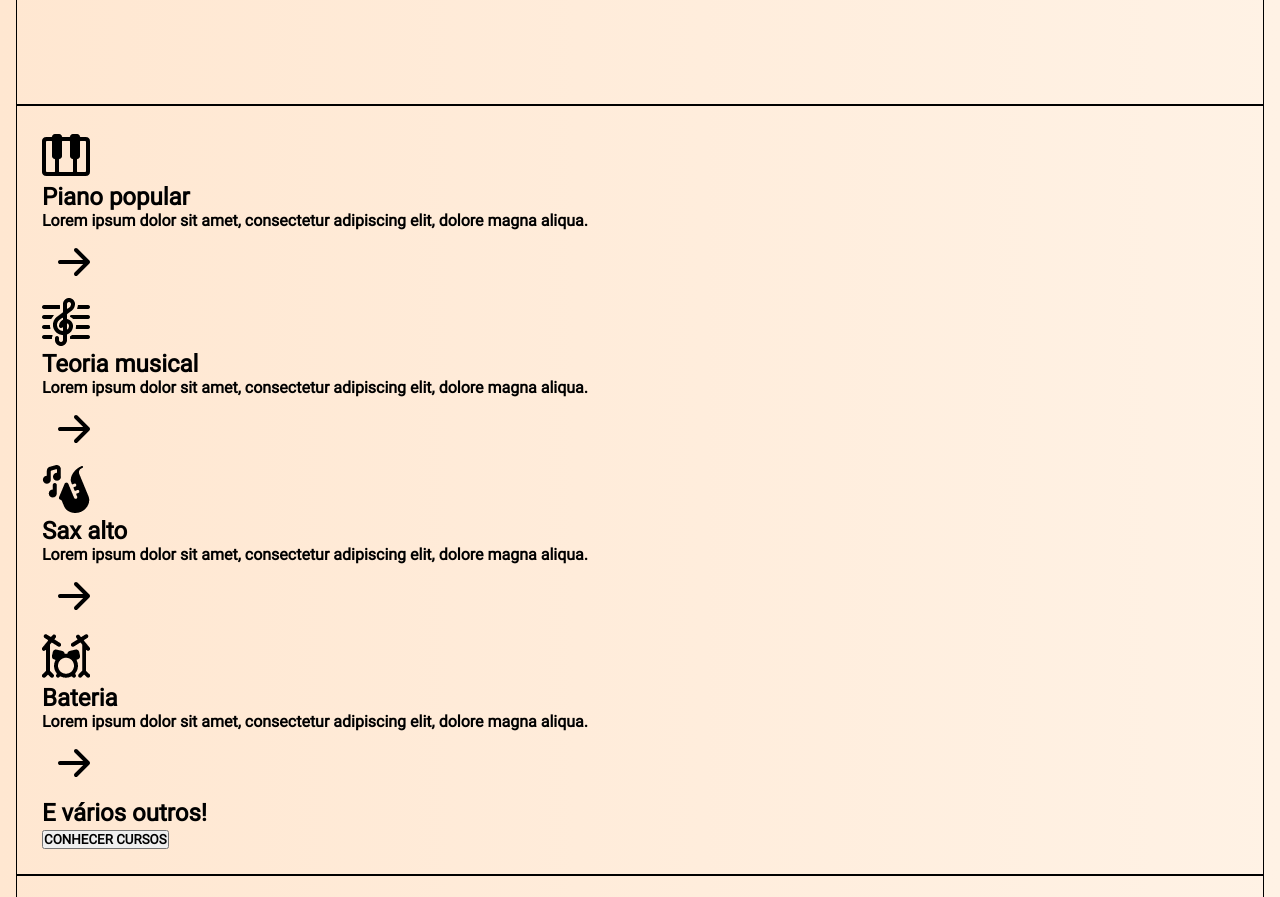
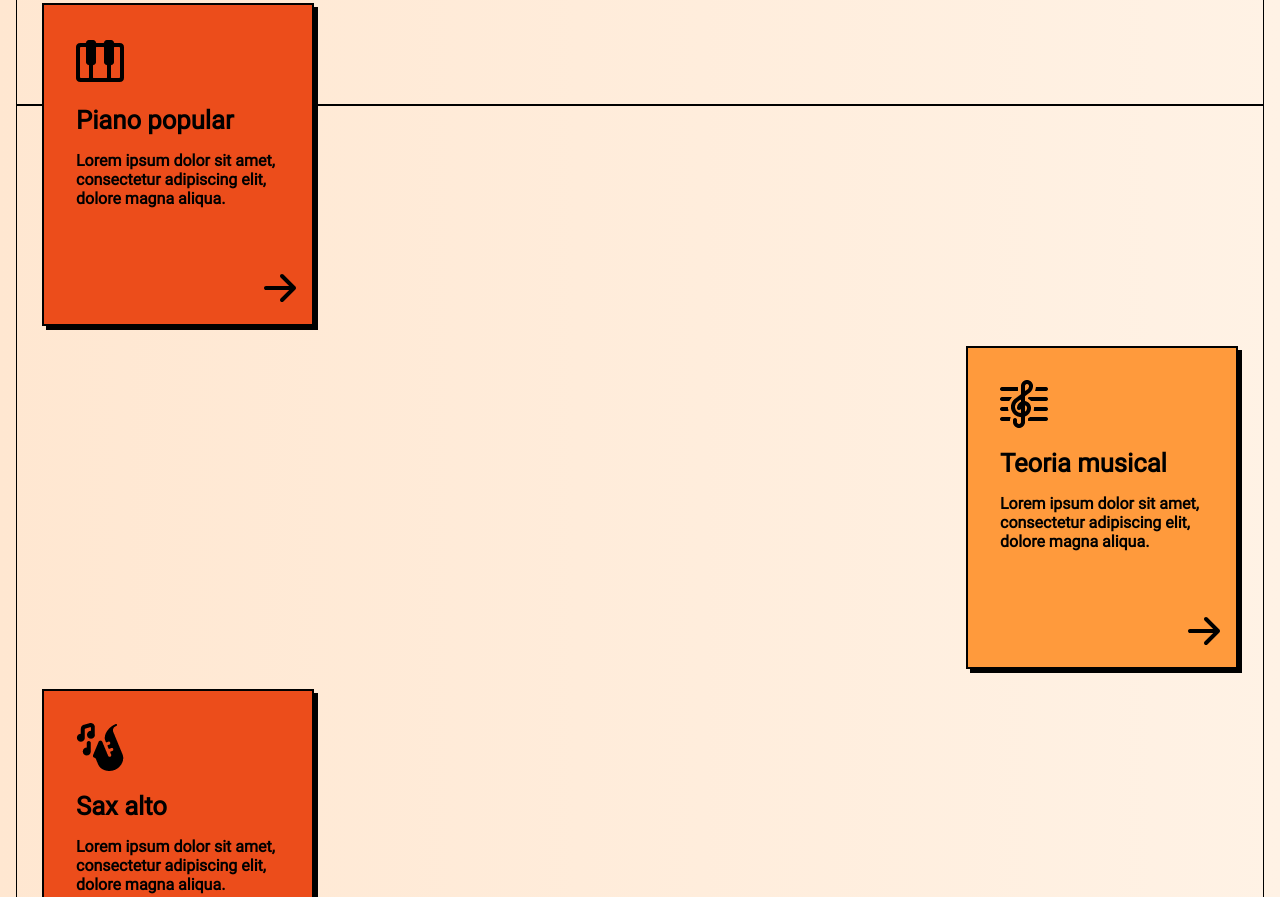
Before and after one commit to Rodrigues4567/jazz-school, a plain HTML site: page index.html in a window 1280 px wide. Shown: the part 1542-2439 px from the top of the page. Drawn offline with Linux system fonts and the light colour scheme.

Commit message:
Section 2 da landing-page pronta!!!

```diff
--- a/estilos/style.css
+++ b/estilos/style.css
@@ -128,3 +128,65 @@
     height: 48px;
     width: 132px;
 }
+
+.container {
+    display: flex;
+    flex-direction: column;
+    justify-content: flex-start;
+    gap: 1.25rem;
+    margin-top: -8rem;
+    margin-bottom: 4rem;
+}
+
+.caixa {
+    background-color: var(--cor-primaria);
+    max-width: 17rem;
+    padding: 2rem 0 0 2rem;
+    border: 2px solid black;
+    box-shadow: 4px 4px 0px black;
+}
+
+.caixa:nth-child(2n) {
+    align-self: end;
+    background-color: var(--cor-secundaria);
+}
+
+.caixa h2 {
+    font-size: 1.6rem;
+    margin: 1rem 0px;
+}
+
+.caixa a {
+    display: block;
+    width: fit-content;
+    margin-left: auto;
+    margin-top: 3rem;
+}
+
+.fim-container {
+    display: flex;
+    flex-direction: column;
+    justify-content: center;
+    align-items: center;
+    gap: 1rem;
+    margin: 5rem 0px;
+}
+
+.fim-container h1 {
+    font-size: 2.4rem;
+}
+
+.fim-container h1 .cor-titulo2 {
+    color: var(--cor-primaria);
+}
+
+.botao-fim-container {
+    width: 220px;
+    height: 48px;
+    margin-top: 1rem;
+    border: 2px solid black;
+    background-color: #EC4D1B;
+    box-shadow: 4px 4px 0px black;
+    font-size: 20px;
+    cursor: pointer;
+}
--- a/index.html
+++ b/index.html
@@ -44,28 +44,28 @@
 
             <div class="container">
 
-                <div class="caixa-piano">
+                <div class="caixa">
                     <img src="imagens/piano.png" alt="piano">
                     <h2>Piano popular</h2>
                     <p>Lorem ipsum dolor sit amet, consectetur adipiscing elit, dolore magna aliqua.</p>
                     <a href="#"><img src="imagens/arrow-right.svg" alt="seta para direita"></a>
                 </div>
 
-                <div class="caixa-teoria">
+                <div class="caixa">
                     <img src="imagens/clef.png" alt="teoria musical">
                     <h2>Teoria musical</h2>
                     <p>Lorem ipsum dolor sit amet, consectetur adipiscing elit, dolore magna aliqua.</p>
                     <a href="#"><img src="imagens/arrow-right.svg" alt="seta para direita"></a>
                 </div>
 
-                <div class="caixa-sax">
+                <div class="caixa">
                     <img src="imagens/sax.png" alt="sax">
                     <h2>Sax alto</h2>
                     <p>Lorem ipsum dolor sit amet, consectetur adipiscing elit, dolore magna aliqua.</p>
                     <a href="#"><img src="imagens/arrow-right.svg" alt="seta para direita"></a>
                 </div>
 
-                <div class="caixa-bateria">
+                <div class="caixa">
                     <img src="imagens/drums.png" alt="bateria">
                     <h2>Bateria</h2>
                     <p>Lorem ipsum dolor sit amet, consectetur adipiscing elit, dolore magna aliqua.</p>
@@ -75,7 +75,7 @@
 
             <div class="fim-container">
                 <h1>E <span class="cor-titulo2">vários</span> outros!</h1>
-                <a href="#"><button>CONHECER CURSOS</button></a>
+                <a href="#"><button class="botao-fim-container">CONHECER CURSOS</button></a>
             </div>
 
         </section>
```
